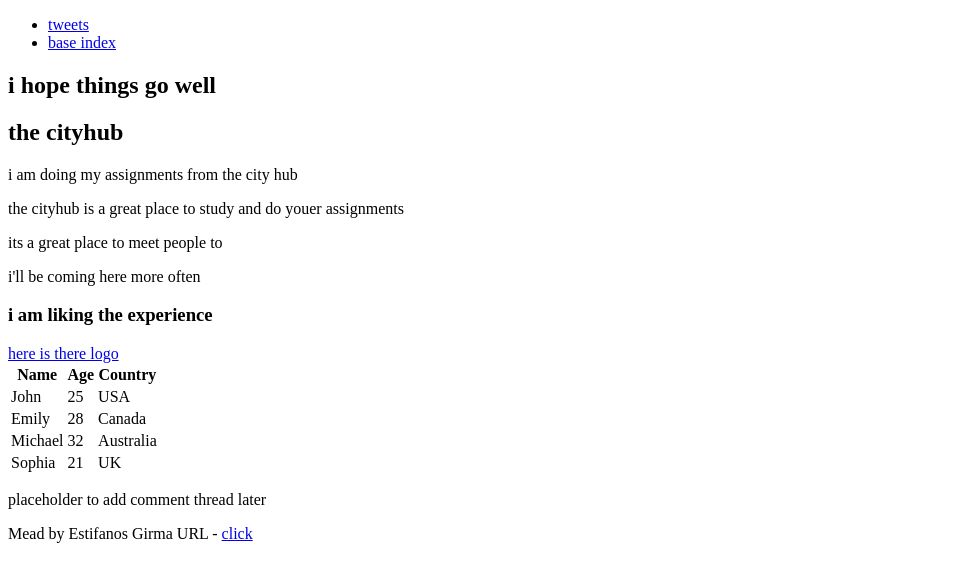
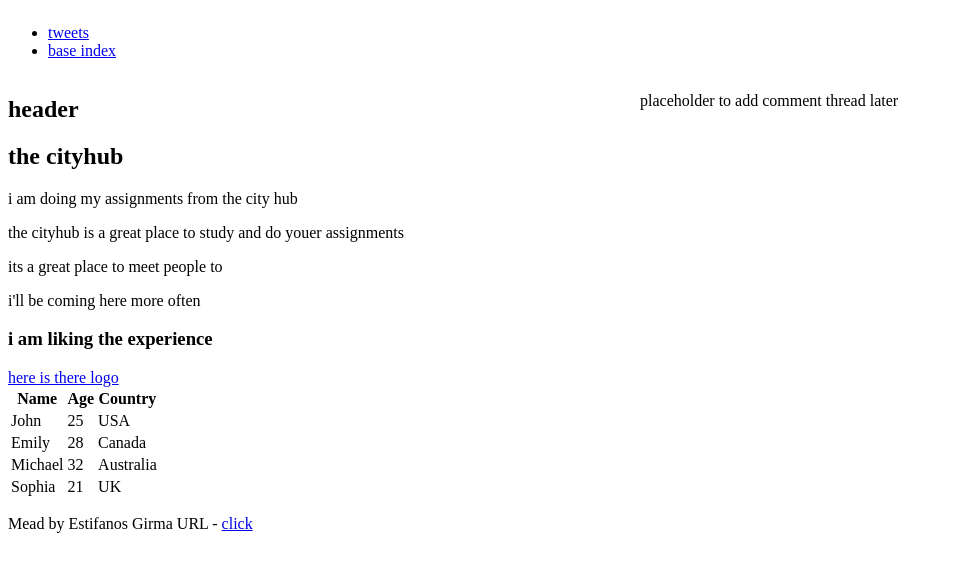
Before and after one commit to Estif-Gi/My_First_Portfolio, a plain HTML site: page css_basic/index.html in a window 1280 px wide. Shown: the whole page, without its empty margins (0-953 px from the left). Drawn offline with Linux system fonts and the light colour scheme.

Commit message:
second commit

```diff
--- a/css_basic/base.css
+++ b/css_basic/base.css
@@ -3,7 +3,6 @@
 
 
     <head>
-        <meta charset="utf-8">
         <link href="base.css" rel="stylesheet">
         <link href="styles.css" rel="stylesheet">
     </head>
--- a/css_basic/index.html
+++ b/css_basic/index.html
@@ -3,9 +3,11 @@
     <head>
         <meta charset="utf-8" name="viewport" content="width=device-width, initial-scale=1.0">
         <title>this is my first portfolio</title>
+        <link href="base.css" rel="stylesheet">
+        <link href="styles.css" rel="stylesheet">
     </head>
 
-    <body>
+    <body class="work_on_smartphone">
 
         <header>
             <ul>
@@ -17,7 +19,7 @@
         <main>
 
         <article>
-            <h1>i hope things go well</h1>
+            <h1>header</h1>
             <h2>the cityhub</h2>
             <p>i am doing my assignments from the city hub</p>
             <p>the cityhub is a great place to study and do youer assignments</p>
--- a/css_basic/styles.css
+++ b/css_basic/styles.css
@@ -1,13 +1,14 @@
-<!DOCTYPE html>
-<html lang="en">
 
 
-    <head>
-        <meta charset="utf-8">
-        <link href="base.css" rel="stylesheet">
-        <link href="styles.css" rel="stylesheet">
-    </head>
-  <body>
 
-  </body>
-</html>
+    main {  display:flex;
+        flex-direction:row;
+        flex:auto;
+        }
+    body {  display:flex;
+        flex-direction:column;}
+
+    article {flex: 2; overflow-y: auto;}
+
+    aside {flex: 2;overflow-y: auto;
+    }
```
Also changed, not shown: css_basic/tweets.html (+2 -0 lines).
